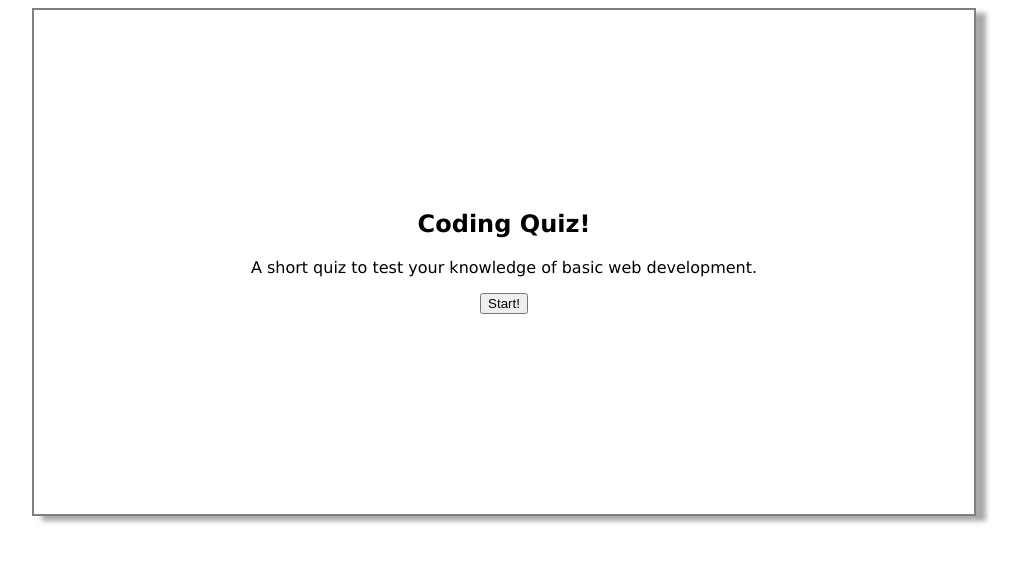
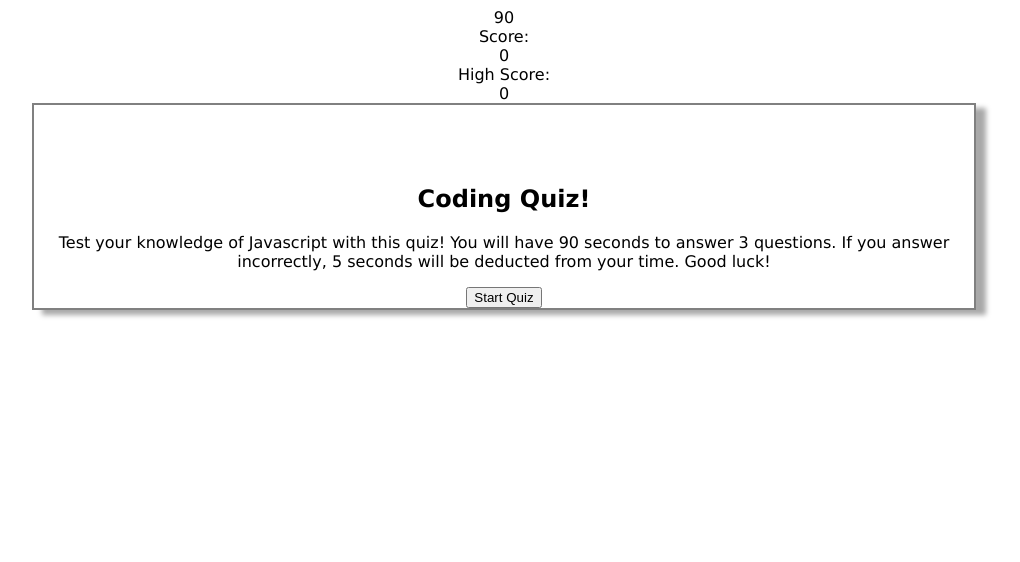
Before and after one commit to Ji-yoh/dynamic-timed-quiz-, a plain HTML site: page index.html in a window 1280 px wide. Shown: the whole page, without its empty margins (136-1156 px from the left). Drawn offline with Linux system fonts and the light colour scheme.

Commit message:
countdown working correctly, need to add scores

```diff
--- a/assets/script.js
+++ b/assets/script.js
@@ -2,8 +2,11 @@
 var mainScreen = document.getElementById("main_screen");
 var splashScreen = document.getElementById("splash_screen");
 var startButton = document.getElementById("start_quiz");
+var questionScreen = document.getElementById("question_screen");
 var timerHolder = document.getElementById("timer_holder");
-var questionScreen = document.getElementById("question_screen");
+var scoreHolder = document.getElementById("score_holder");
+var highScore = document.getElementById("high_score");
+
 
 // have Q&A generate dynamically instead of hardcoded, this is causing issues with event listener
 
@@ -11,7 +14,7 @@ var questionScreen = document.getElementById("question_screen");
 // refactoring code to pull questions and answers from array of objects
 
 var timer = 90;
-var quizStarted = false;
+
 
 // if correct button is selected the next question is displayed
 // if incorrect button is selected timer needs to decrement
@@ -20,32 +23,40 @@ function clearScreen() {
     mainScreen.innerHTML = "";
 }
 
-startButton.addEventListener("click", function(){
-    splashScreen.style.display = "none";
-    renderTimerToBrowser();
-    quizStarted = true;
-    renderQuestionToBrowser(0);
+// creating separate function to start quiz and render all elements dynamically
+function startQuiz(){
+    var quizTitle = document.createElement("h1");
+    quizTitle.textContent = "Coding Quiz!";
+    mainScreen.appendChild(quizTitle);
 
-    var interval = setInterval(function() {
-        if (!quizStarted) {
-            return;
-        }
-        timer --;
+    var quizDescription = document.createElement("p");
+    quizDescription.textContent = "Test your knowledge of Javascript with this quiz! You will have 90 seconds to answer 3 questions. If you answer incorrectly, 5 seconds will be deducted from your time. Good luck!";
+    mainScreen.appendChild(quizDescription);
 
-        if (timer <= 0) {
-            clearInterval(interval);
+    var buttonHolder = document.createElement("div");
+    buttonHolder.setAttribute("id", "button_holder");
+    mainScreen.appendChild(buttonHolder);
 
-            questionScreen.textContent = "Out of time! Try Again!"
-            questionScreen.style.fontWeight = "bold";
-            quizStarted = false;
-            answerList.style.display = "none";
-        }
-        renderTimerToBrowser();
-    }, 1000);
-});
+    var startButton = document.createElement("button");
+    startButton.setAttribute("id", "start_quiz");
+    startButton.textContent = "Start Quiz";
+    buttonHolder.appendChild(startButton);
 
-function renderTimerToBrowser() {
-    timerHolder.textContent = "Time: " + timer;
+    var viewScore = document.createElement("button");
+    viewScore.setAttribute("id", "view_score");
+    viewScore.textContent = "High Scores";
+
+    startButton.addEventListener("click", function(){
+        clearScreen();
+        renderQuestionToBrowser(0);
+        countdown();
+    });
+
+    viewScore.addEventListener("click", function(){
+        // display high scores when user clicks view score button
+    });
+
+    timerHolder.textContent = timer;
 }
 
 function renderQuestionToBrowser(questionNumber) {
@@ -99,16 +110,34 @@ function renderQuestionToBrowser(questionNumber) {
 function renderNextQuestion(questionNumber) { // supposed to increment the object array and display next question
     questionNumber++;
     if (questionNumber < questions.length) {
-        clearScreen();
-        renderQuestionToBrowser(questionNumber);
+        setTimeout(function() {
+            clearScreen();
+            renderQuestionToBrowser(questionNumber);
+    }, 500);
     } else {
-        clearScreen();
+        setTimeout(function() {
+            clearScreen();
+        }, 500);
     }
-}
+};
+
+function countdown() {
+    var interval = setInterval(function() {
+        if (timer > 0) {
+            timerHolder.textContent = timer;
+            timer --;
+        } else {
+            timerHolder.textContent = 0;
+            clearInterval(interval);
+            questionScreen.textContent = "Out of time! Try Again!"
+            questionScreen.style.fontWeight = "bold";
+        }
+    }, 1000);
+};
 
 function minusTime() { // subtract from timer, called in renderQuestionToBrowser to decrease timer if incorrect answer is selected
     timer -= 5;
-    timerHolder.textContent = "Time: " + timer;
+    timerHolder.textContent = timer;
 };
 
 function disableButtons() { // disable buttons, called in renderQuestionToBrowser to disable answer buttons after user selects an answer
@@ -152,7 +181,7 @@ var questions = [
     }
 ]
 
-
+startQuiz();
 
 // when quiz ends save user initials and score to local storage
 // user data needs to be displayed
--- a/index.html
+++ b/index.html
@@ -8,16 +8,16 @@
     <link rel="stylesheet" href="./assets/styles.css">
 </head>
 <body>
-    <section id="main_screen">
-        <div id="splash_screen">
-            <h1>Coding Quiz!</h1>
-            <p>A short quiz to test your knowledge of basic web development.</p>
-            <button id="start_quiz">Start!</button>
-        </div>
-        <div id="timer_holder"></div>
-            <div id="question_screen">
-            </div>
-    </section>
+    <header> <!-- added timer, current score, & high score to header to prevent clearing -->
+        <div id="timer_holder">Time:</div><span id="timer"></span>
+        <div id="score_holder">Score:</div><span id="current_score">0</span>
+        <div id="high_score_holder">High Score:</div><span id="high_score">0</span>
+    </header>
+    <main>
+        <section id="main_screen">
+            <div id="question_screen"></div>
+        </section>
+    </main>
     <script src="assets/script.js"></script>
 </body>
 </html>
```
